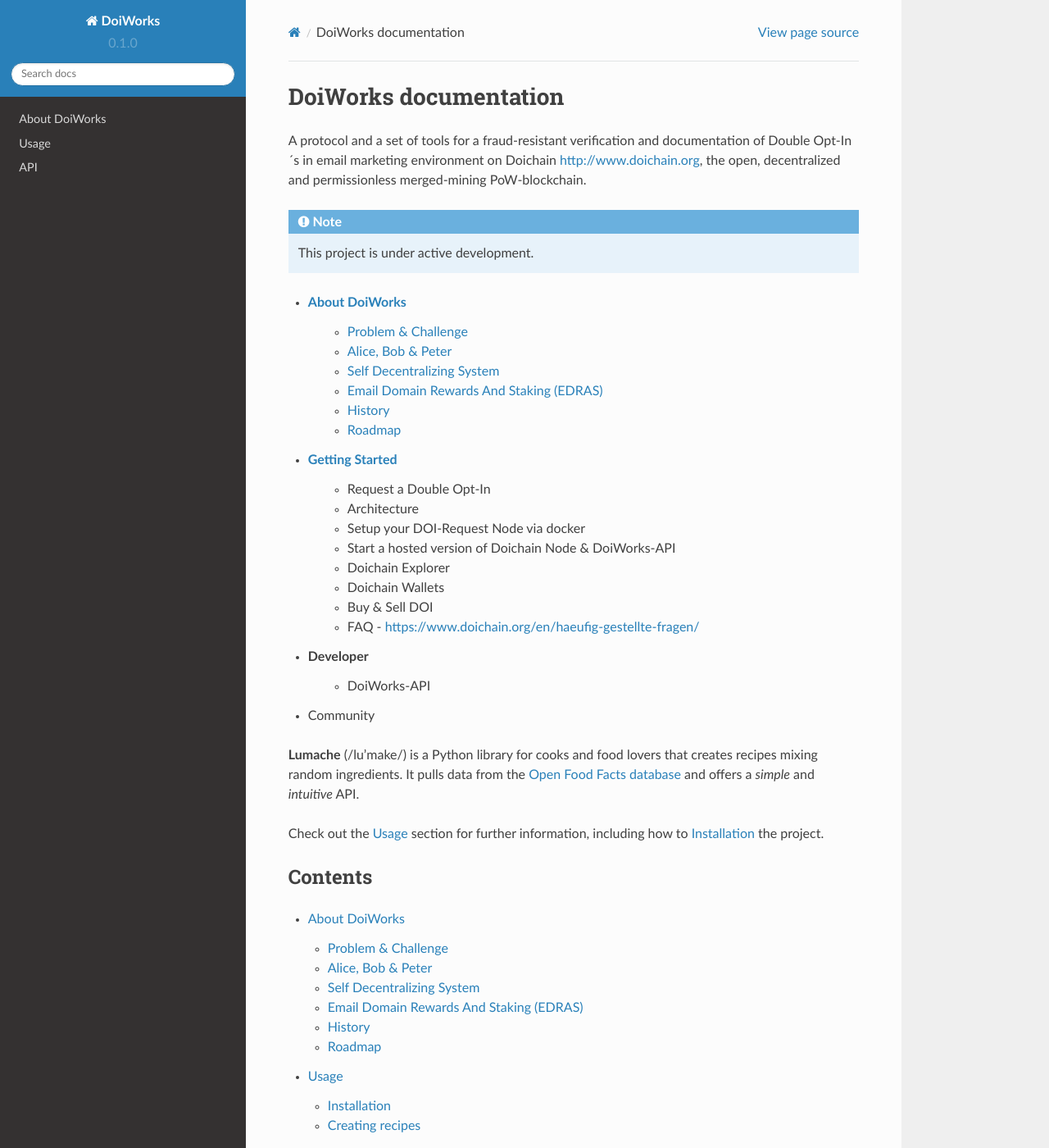
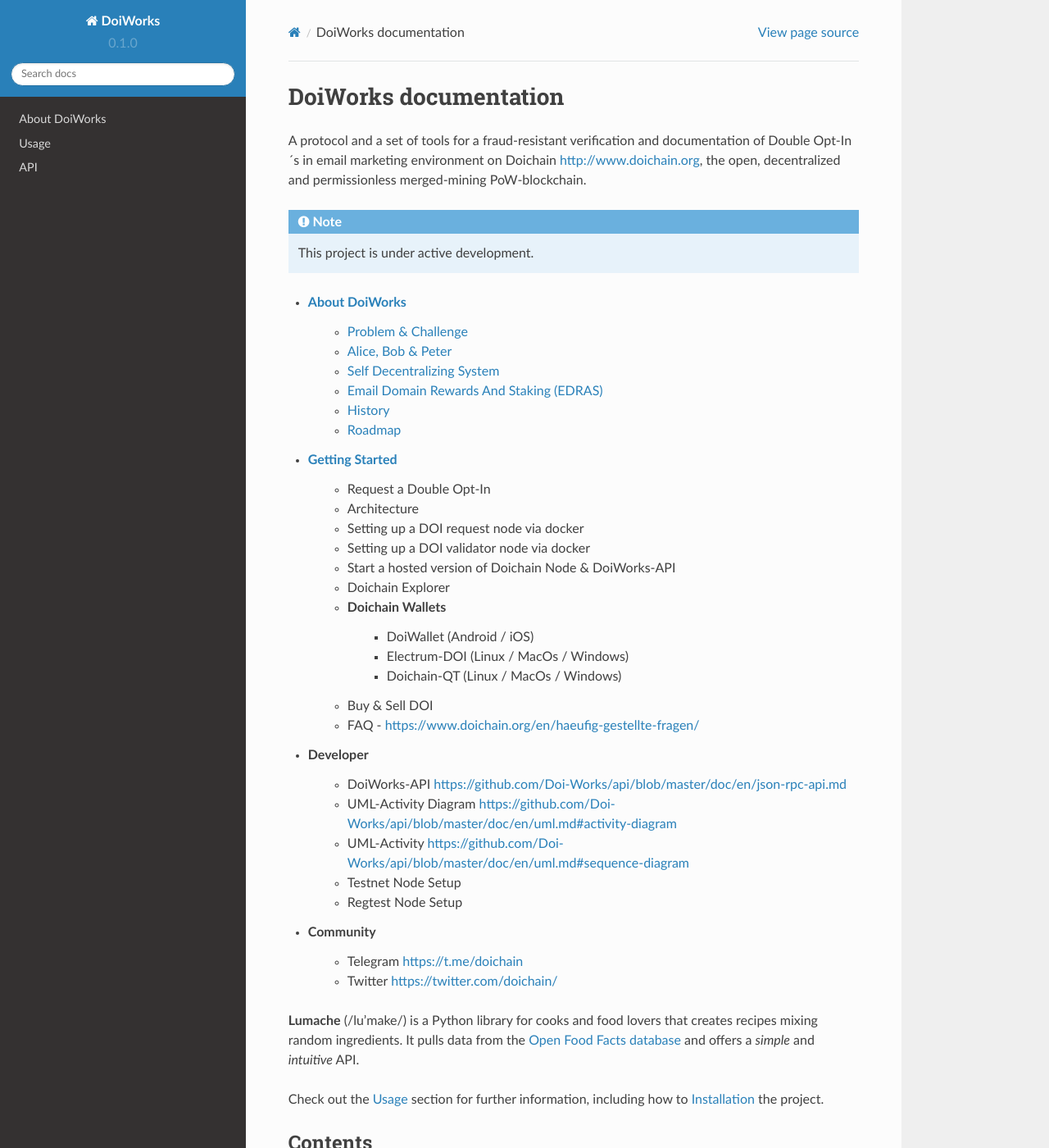
Before and after one commit to inspiraluna/doichain-doc01, a Sphinx documentation site: the page built from docs/source/index.rst, in a window 1280 px wide and 1400 px high. Shown: the whole window at 82% size. Built offline with Sphinx 7.4.7 and the Read the Docs theme 2.0.0, drawn with Linux system fonts in a browser that asks for light colours.

Commit message:
minor improvements

```diff
--- a/docs/source/index.rst
+++ b/docs/source/index.rst
@@ -19,15 +19,25 @@
 - :doc:`getting_started`
    - Request a Double Opt-In
    - Architecture
-   - Setup your DOI-Request Node via docker
+   - Setting up a DOI request node via docker
+   - Setting up a DOI validator node via docker
    - Start a hosted version of Doichain Node & DoiWorks-API
    - Doichain Explorer
    - Doichain Wallets
+      - DoiWallet (Android / iOS)
+      - Electrum-DOI (Linux / MacOs / Windows)
+      - Doichain-QT (Linux / MacOs / Windows)
    - Buy & Sell DOI
    - FAQ - https://www.doichain.org/en/haeufig-gestellte-fragen/
 - Developer
-   - DoiWorks-API
+   - DoiWorks-API https://github.com/Doi-Works/api/blob/master/doc/en/json-rpc-api.md
+   - UML-Activity Diagram https://github.com/Doi-Works/api/blob/master/doc/en/uml.md#activity-diagram
+   - UML-Activity https://github.com/Doi-Works/api/blob/master/doc/en/uml.md#sequence-diagram
+   - Testnet Node Setup
+   - Regtest Node Setup
 - Community
+   - Telegram https://t.me/doichain
+   - Twitter https://twitter.com/doichain/
 
 
 
```
